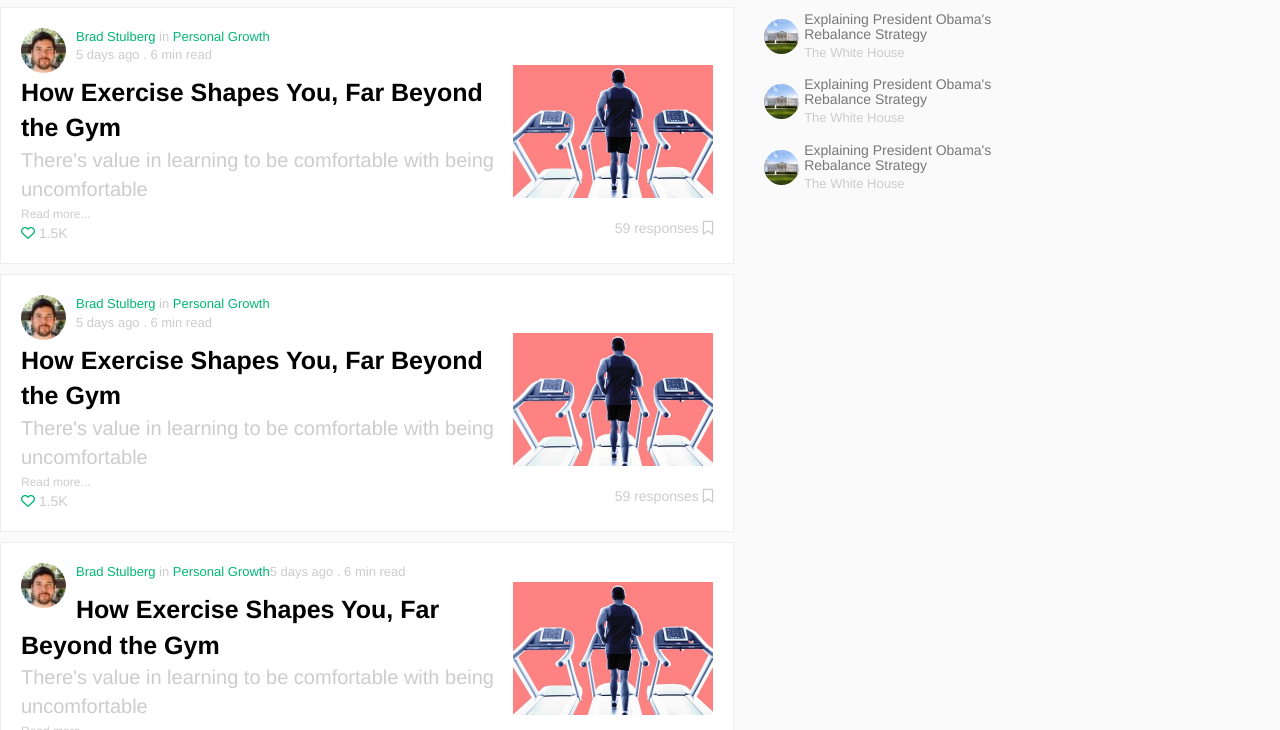
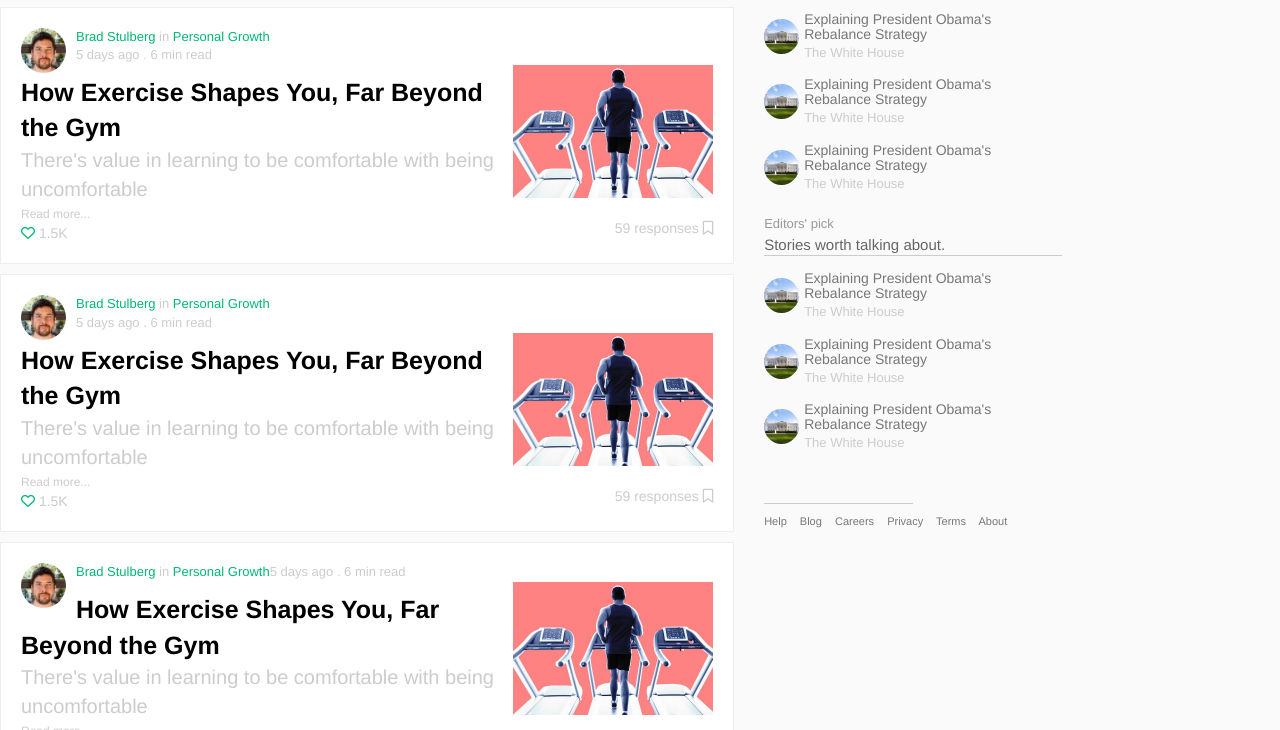
Before and after one commit to JamshidAjam/Medium-Clone, a plain HTML site: page index.html in a window 1280 px wide. Shown: the part 468-1198 px from the top of the page. Drawn offline with nearby package versions, Linux system fonts and the light colour scheme.

Commit message:
added sidebar footer links

```diff
--- a/css/style.css
+++ b/css/style.css
@@ -211,3 +211,20 @@ nav {
 	text-decoration: none;
 	color: #888;
 }
+#sidebar-footer {
+	margin-top: 50px;
+
+}
+#footer-border {
+	border-top: 1px solid #ccc;
+	width: 50%;
+}
+#sidebar-footer-links {
+	margin-top: 10px;
+	font-size: 11px;
+}
+#sidebar-footer-links a {
+	/*text-decoration: none;*/
+	padding-right: 10px;
+	color: #777;
+}
--- a/index.html
+++ b/index.html
@@ -290,6 +290,52 @@
 				</div>
 			</div>
 		</div>
+
+		<div class="block">
+			<a href="#" id="editors-pick">Editors' pick</a>
+			<div class="clear"></div>
+			<a href="#" id="stories">Stories worth talking about.</a>
+			<div id="botton-line"></div>
+			<div class="sidebar-link">
+				<a href="#"><img src="images/sidebar-pic.png" class="sidebar-link-image"></a>
+				<div class="sidebar-news-title">
+					<a href="#">Explaining President Obama's Rebalance Strategy</a>
+				</div>
+				<div class="source">
+					<a href="#">The White House</a>
+				</div>
+			</div>
+			<div class="sidebar-link">
+				<a href="#"><img src="images/sidebar-pic.png" class="sidebar-link-image"></a>
+				<div class="sidebar-news-title">
+					<a href="#">Explaining President Obama's Rebalance Strategy</a>
+				</div>
+				<div class="source">
+					<a href="#">The White House</a>
+				</div>
+			</div>
+			<div class="sidebar-link">
+				<a href="#"><img src="images/sidebar-pic.png" class="sidebar-link-image"></a>
+				<div class="sidebar-news-title">
+					<a href="#">Explaining President Obama's Rebalance Strategy</a>
+				</div>
+				<div class="source">
+					<a href="#">The White House</a>
+				</div>
+			</div>
+		</div>
+
+		<div id="sidebar-footer">
+			<div id="footer-border"></div>
+			<div id="sidebar-footer-links">
+				<a href="#">Help</a>
+				<a href="#">Blog</a>
+				<a href="#">Careers</a>
+				<a href="#">Privacy</a>
+				<a href="#">Terms</a>
+				<a href="#">About</a>
+			</div>
+		</div>
 	</div>
 </div>
 
```
